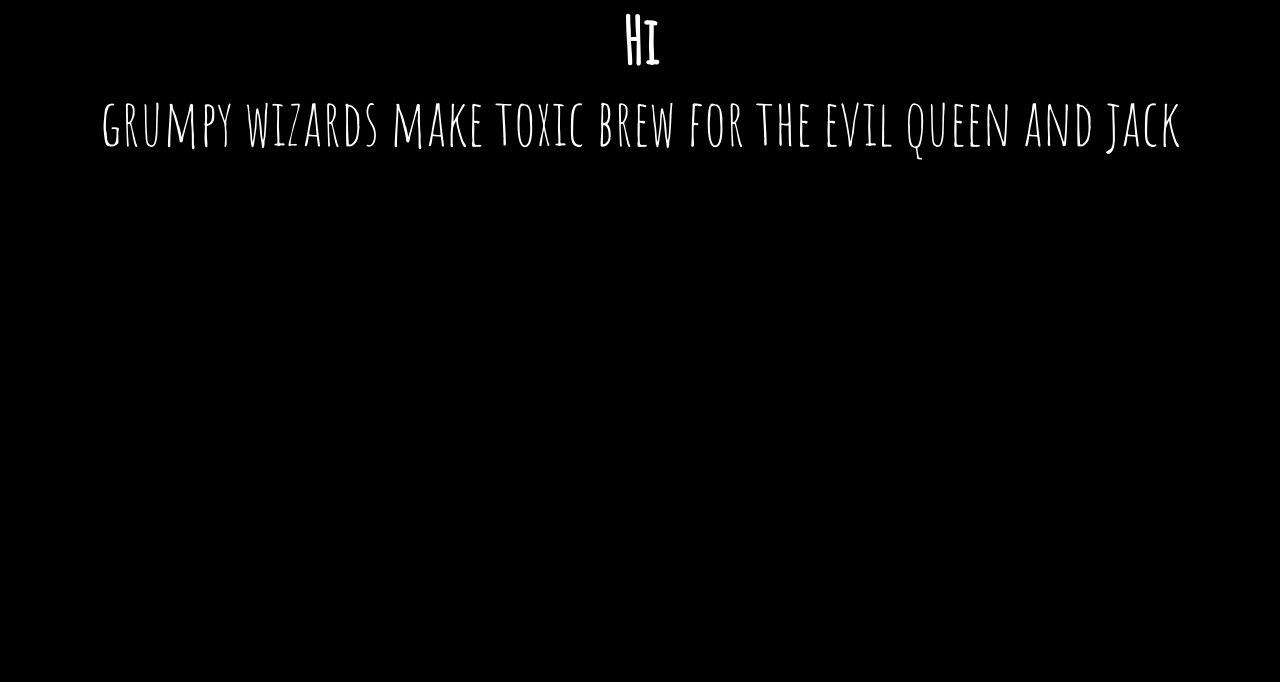
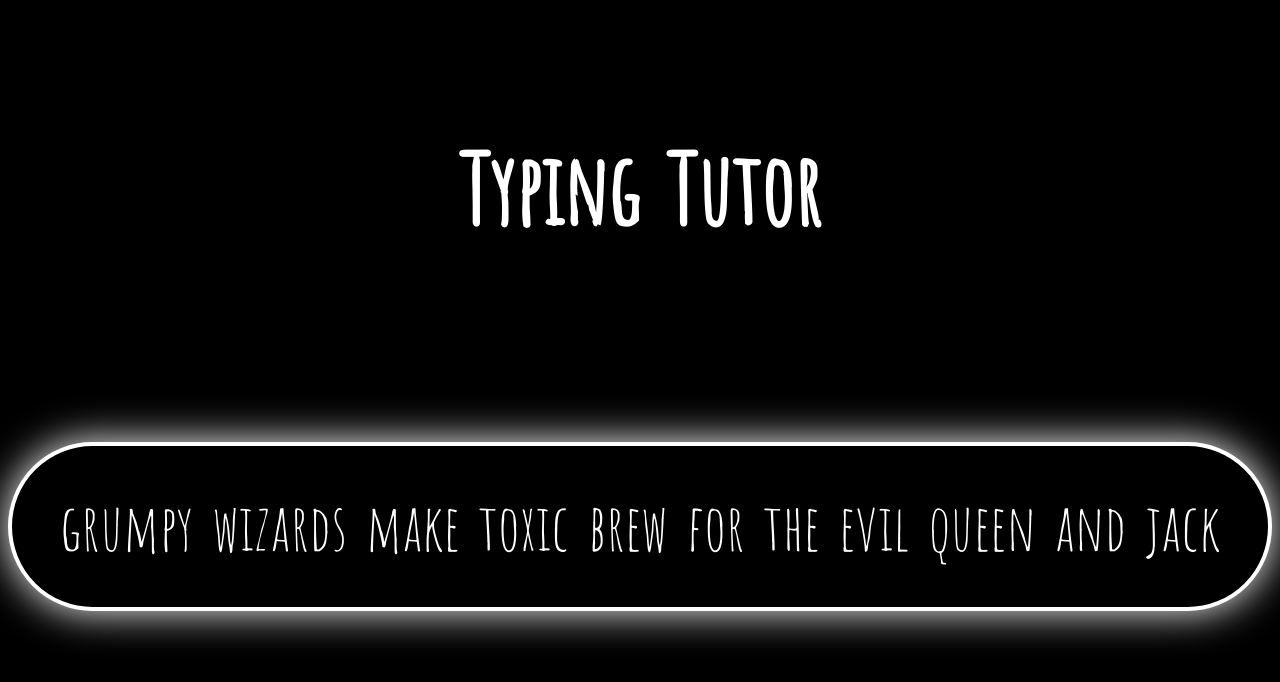
Before and after one commit to devinleejones/typing-tutor, a plain HTML site: page index.html in a window 1280 px wide. Drawn offline with Linux system fonts and the light colour scheme.

Commit message:
"#1 Adjusted final CSS styling to enhance the visual appeal"

```diff
--- a/index.html
+++ b/index.html
@@ -9,7 +9,7 @@
   <title>See The Text</title>
 </head>
 <body>
-  <h1>Hi</h1>
+  <h1>Typing Tutor</h1>
   <script src="main.js"></script>
 </body>
 </html>
--- a/styles.css
+++ b/styles.css
@@ -1,8 +1,23 @@
 * {
-  margin: 0;
+  margin-top: 2rem;
   background-color: black;
   color: white;
   font-family: 'Amatic SC', cursive;
   text-align: center;
   font-size: 2rem;
 }
+
+h1 {
+  font-size: 3rem;
+  word-spacing: 10px;
+}
+
+div {
+  margin-top: 6rem;
+  border: solid;
+  border-width: 4px;
+  border-radius: 4rem;
+  padding: 1.25rem;
+  word-spacing: 8px;
+  filter: drop-shadow(0 0 20px);
+}
```
